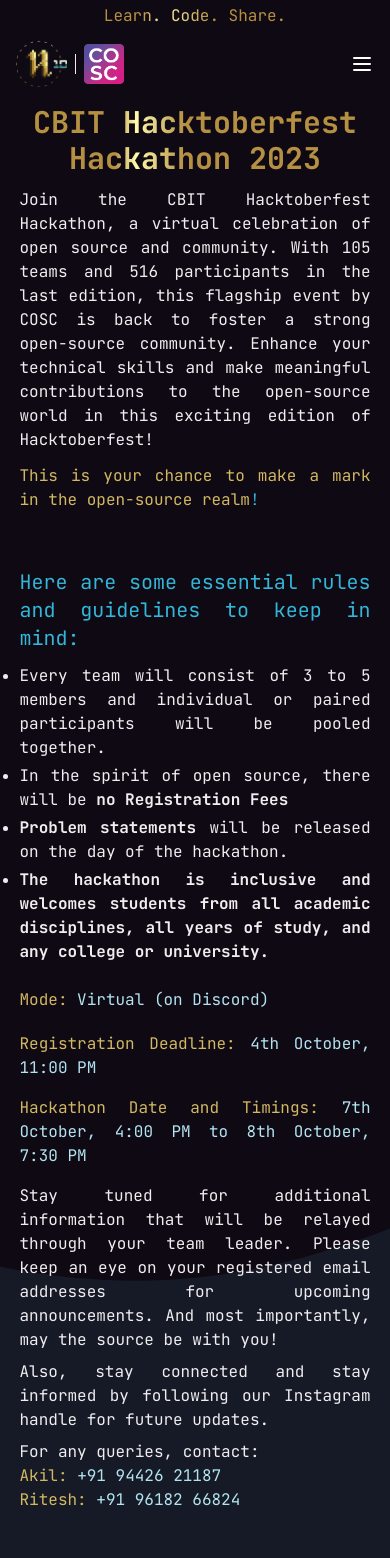
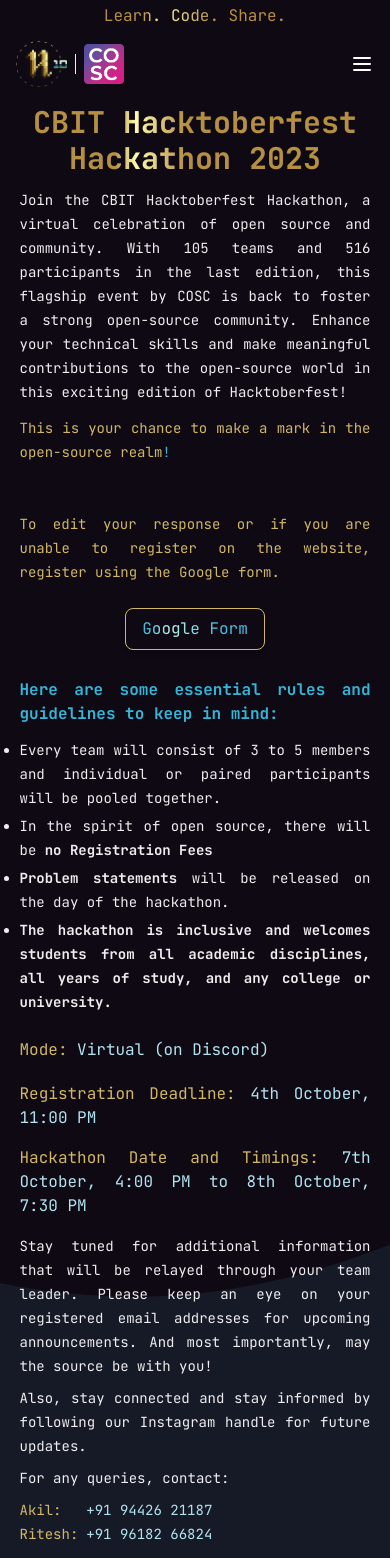
Before and after one commit to pupperemeritus/hacktoberfest-2023, a Next.js app: page /register in a window 390 px wide. Shown: the top 1558 px of the page. Built offline with nearby package versions, Linux system fonts and the light colour scheme.

Commit message:
Modified Form styling for mobile

```diff
--- a/components/Footer.jsx
+++ b/components/Footer.jsx
@@ -3,7 +3,7 @@ import Image from "next/image";
 import Link from "next/link";
 function Footer() {
   return (
-    <div className=" w-[85%] mx-auto mb-16 sm-spacing h-min bg-Manga-300 bg-opacity-10 backdrop-blur-md px-6 py-3 rounded-2xl outline-border">
+    <div className=" w-[85%] mx-auto my-16 sm-spacing h-min bg-Manga-300 bg-opacity-10 backdrop-blur-md px-6 py-3 rounded-2xl outline-border">
       <div>
         <div className=" text-lg text-Manga-100 text-justify ">
           <h2 className="shimmerb text-bblue-200 text-center py-4 text-xl">
--- a/components/Form.jsx
+++ b/components/Form.jsx
@@ -52,7 +52,7 @@ class Form extends React.Component {
                   CBIT Hacktoberfest Hackathon 2023
                 </span>
               </h2>
-              <p className=" my-3">
+              <p className=" my-3 text-sm leading-6 md:text-base">
                 Join the CBIT Hacktoberfest Hackathon, a virtual celebration of
                 open source and community. With 105 teams and 516 participants
                 in the last edition, this flagship event by COSC is back to
@@ -61,16 +61,30 @@ class Form extends React.Component {
                 world in this exciting edition of Hacktoberfest!
               </p>
               <div className=" flex flex-col gap-2">
-                <span className=" self-center text-bgold-200 mb-10">
+                <span className=" self-center text-bgold-200 mb-10 text-sm leading-6 md:text-base">
                   This is your chance to make a mark in the open-source realm
                   <span className=" text-bblue-200">!</span>
-                </span>{" "}
+                </span>
+                <div className="align-items-center flex flex-col justify-center font-thin  md:flex-row items-center gap-4 text-bgold-200 w-full  md:text-base text-sm leading-6">
+                  To edit your response or if you are unable to register on the
+                  website, register using the Google form.
+                </div>
+                <div className=" mt-4 flex justify-center">
+                  <Link
+                    className="shimmerb mx-auto "
+                    href="https://forms.gle/pt1HRckW8i8gAMgv9"
+                  >
+                    <button className=" mx-auto mb-3 px-4 py-2 rounded-lg bg-opacity-10 border border-bgold-200 shadow-md hover:bg-Manga-200 hover:bg-opacity-25 duration-300">
+                      Google Form
+                    </button>
+                  </Link>
+                </div>
                 <div className=" flex flex-col">
-                  <span className=" self-center text-bblue-200 text-xl py-2">
+                  <span className=" self-center text-bblue-200 md:text-xl text-base font-semibold leading-6 py-2">
                     Here are some essential rules and guidelines to keep in
                     mind:
                   </span>
-                  <ul className=" list-disc">
+                  <ul className=" list-disc text-sm md:text-base leading-6">
                     <li className=" my-1">
                       Every team will consist of 3 to 5 members and individual
                       or paired participants will be pooled together.
@@ -90,7 +104,7 @@ class Form extends React.Component {
                     </li>
                   </ul>
                 </div>
-                <div className=" mt-3 mb-1">
+                <div className=" mt-3 mb-1 ">
                   <span className=" text-bgold-200"> Mode:</span>
                   <span className=" text-bblue-100"> Virtual (on Discord)</span>
                 </div>
@@ -112,7 +126,7 @@ class Form extends React.Component {
                     7th October, 4:00 PM to 8th October, 7:30 PM
                   </span>
                 </div>
-                <div className=" my-2">
+                <div className=" my-2 md:text-base text-sm leading-6">
                   {" "}
                   Stay tuned for additional information that will be relayed
                   through your team leader. Please keep an eye on your
@@ -123,12 +137,27 @@ class Form extends React.Component {
                     Instagram handle for future updates.
                   </p>{" "}
                   <div className=" my-2">
-                    For any queries, contact: <br />
-                    <span className=" text-bgold-200">Akil:</span>{" "}
-                    <span className=" text-bblue-100">+91 94426 21187</span>
-                    <br />
-                    <span className=" text-bgold-200">Ritesh:</span>{" "}
-                    <span className=" text-bblue-100">+91 96182 66824</span>
+                    For any queries, contact:
+                    <div className=" flex flex-col w-max my-2">
+                      <div className="flex justify-between">
+                        <span className=" text-bgold-200 pr-2">Akil:</span>
+                        <Link
+                          href="tel:+919442621187"
+                          className="text-bblue-100 hover:underline"
+                        >
+                          +91 94426 21187
+                        </Link>
+                      </div>
+                      <div className=" flex justify-between">
+                        <span className=" text-bgold-200 pr-2">Ritesh:</span>
+                        <Link
+                          href="tel:+919618266824"
+                          className=" text-bblue-100 hover:underline"
+                        >
+                          +91 96182 66824
+                        </Link>
+                      </div>
+                    </div>
                   </div>
                 </div>
               </div>
@@ -1371,8 +1400,8 @@ class Form extends React.Component {
           crossorigin="anonymous"
         />
         <div className="align-items-center flex flex-col justify-center font-thin  md:flex-row items-center gap-4 text-bgold-200 w-full text-center md:text-base text-xs leading-5">
-          To edit response or if the website isn&apos;t working please go to
-          this Google Form
+          To edit your response or if you are unable to register on the website,
+          register using the Google form.
         </div>
         <div className=" mt-4 flex justify-center">
           <Link
--- a/components/Hero.jsx
+++ b/components/Hero.jsx
@@ -16,7 +16,7 @@ const Hero = () => {
               CBIT Hacktoberfest Hackathon&apos;23
             </span>
           </h1>
-          <span className="md:text-lg mt-6 ">
+          <span className="md:text-lg mt-6 text-centerS">
             The Biggest Technical Fest of CBIT{" "}
           </span>
 
@@ -36,8 +36,8 @@ const Hero = () => {
             height={400}
             src="/images/HFest23_LogoCrop.png"
             styles={{
-                "z-index": 1,
-              }}
+              "z-index": 1,
+            }}
             alt="Logo"
             className=""
             style={{ margin: "auto" }}
```
